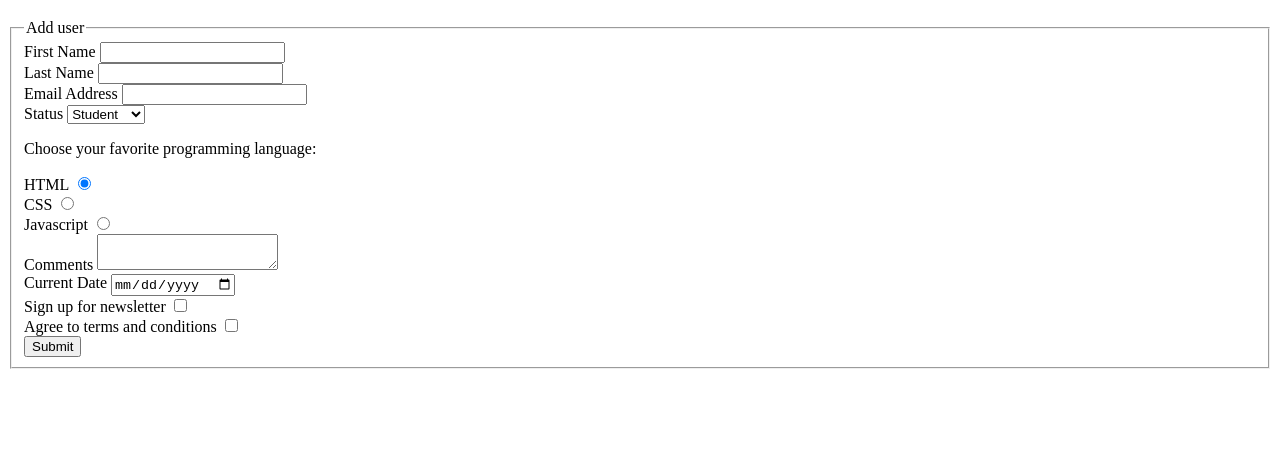
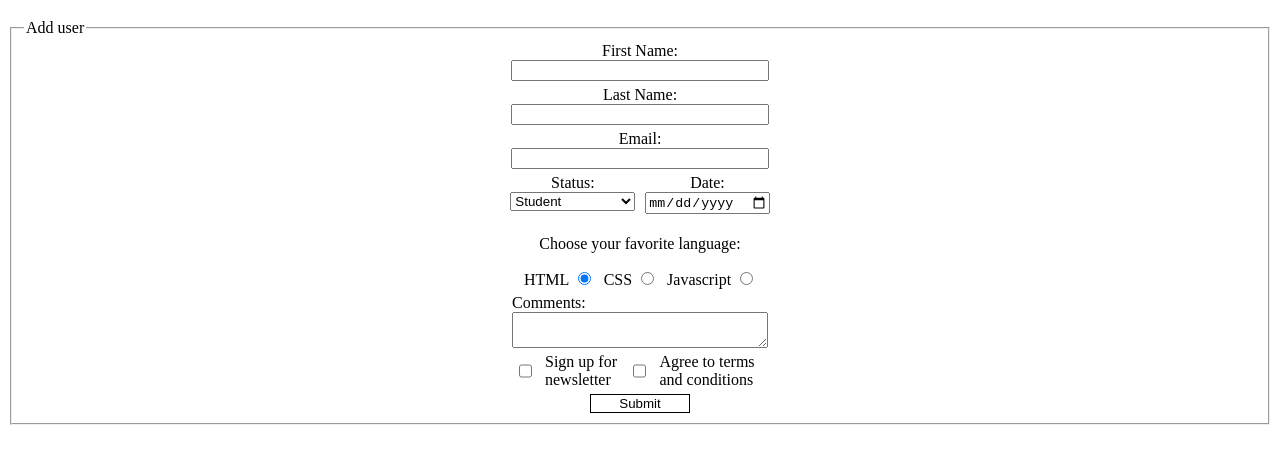
Before and after one commit to ezhao1/survey-form-project, a plain HTML site: page index.html in a window 1280 px wide. Shown: the part 61-524 px from the top of the page. Drawn offline with Linux system fonts and the light colour scheme.

Commit message:
added CSS and followed wireframe

```diff
--- a/index.html
+++ b/index.html
@@ -3,39 +3,50 @@
     <head>
         <title></title>
         <meta charset="utf-8">
+        <link rel="stylesheet" type="text/css" href="layout.css">
     </head>
     <body>
         <h1>Survey Form</h1>
         <form method="post" action="/form-handling-url">
-            <fieldset>
+            <fieldset class="form-box">
+
                 <legend>Add user</legend>
 
-                <div>
-                    <label for="firstName">First Name</label>
-                    <input type="text" id="firstName" name="first_name">
+                <div class="form-row-vertical full-row">
+                    <label for="firstName">First Name:</label>
+                    <input class="full-row" type="text" id="firstName" name="first_name">
                 </div>
 
-                <div>
-                    <label for="lastName">Last Name</label>
-                    <input type="text" id="lastName" name="last_name">
+                <div class="form-row-vertical full-row">
+                    <label for="lastName">Last Name:</label>
+                    <input class="full-row" type="text" id="lastName" name="last_name">
                 </div>
 
-                <div>
-                    <label for="email">Email Address</label>
-                    <input type="email" id="email" name="email_address">
+                <div class="form-row-vertical full-row">
+                    <label for="email">Email:</label>
+                    <input class="full-row" type="email" id="email" name="email_address">
                 </div>
 
-                <div>
-                    <label for="status">Status</label>
-                    <select id="status" name="user_status">
+                <div class="form-row-horizontal">
+
+                    <div class="form-row-vertical">
+                        <label for="status">Status:</label>
+                        <select id="status-select" id="status" name="user_status">
                             <option value="student">Student</option>
                             <option value="instructor">Instructor</option>
                             <option value="guest">Guest</option>
                         </select>
                     </div>
 
-                <div>
-                    <p>Choose your favorite programming language:</p>
+                    <div class="form-row-vertical">
+                        <label for="date">Date:</label>
+                        <input type="date" id="date" name="date">
+                    </div>
+                </div>
+
+                <div class="form-row-vertical">
+                    <p>Choose your favorite language:</p>
+                    <div class="form-row-horizontal">
                         <div>
                             <label for="html">HTML</label>
                             <input id="html" name="programming_language" type="radio" value="html" checked>
@@ -51,30 +62,29 @@
                             <input id="javascript" name="programming_language" type="radio" value="javascript">
                         </div>
                     </div>
+                </div>
 
-                <div>
-                    <label for="comments">Comments</label>
-                    <textarea id="comments" name="comments"></textarea>
+                <div id="comment-row" class="form-row-vertical">
+                    <label for="comments">Comments:</label>
+                    <textarea class="full-row" id="comments" name="comments"></textarea>
+                </div>
+
+                <div class="form-row-horizontal full-row">
+                    <div class="form-row-horizontal">
+                        <input type="checkbox" id="newsletterSignUp" name="newsletter_sign_up">
+                        <label for="newsletterSignUp">Sign up for newsletter</label>
+                    </div>
+
+                    <div class="form-row-horizontal">
+                        <input type="checkbox" id="termsAndConditions" name="terms_and_conditions">
+                        <label for="termsAndConditions">Agree to terms and conditions</label>
+                    </div>
                 </div>
 
                 <div>
-                    <label for="date">Current Date</label>
-                    <input type="date" id="date" name="date">
+                    <button id="submit-button" type="submit">Submit</button>
                 </div>
 
-                <div>
-                    <label for="newsletterSignUp">Sign up for newsletter</label>
-                    <input type="checkbox" id="newsletterSignUp" name="newsletter_sign_up">
-                </div>
-
-                <div>
-                    <label for="termsAndConditions">Agree to terms and conditions</label>
-                    <input type="checkbox" id="termsAndConditions" name="terms_and_conditions">
-                </div>
-
-                <div>
-                    <button type="submit">Submit</button>
-                </div>
             </fieldset>
         </form>
     </body>
--- /dev/null
+++ b/layout.css
@@ -0,0 +1,38 @@
+.form-box {
+    position: relative;
+    display: flex;
+    flex-direction: column;
+    align-items: center;
+    gap: 5px;
+}
+
+.form-row-vertical {
+    display: flex;
+    flex-direction: column;
+    align-items: center;
+}
+
+.full-row {
+    width: 250px;
+}
+
+.form-row-horizontal {
+    display: flex;
+    gap: 10px;
+}
+
+#status-select {
+    width:125px;
+}
+
+#comment-row {
+    align-items: flex-start;
+}
+
+#submit-button {
+    background-color: white;
+    border-radius: 0;
+    border: 1px solid black;
+    color: black;
+    width: 100px;
+}
```
Lines whose indentation alone changed are shown as unchanged.
